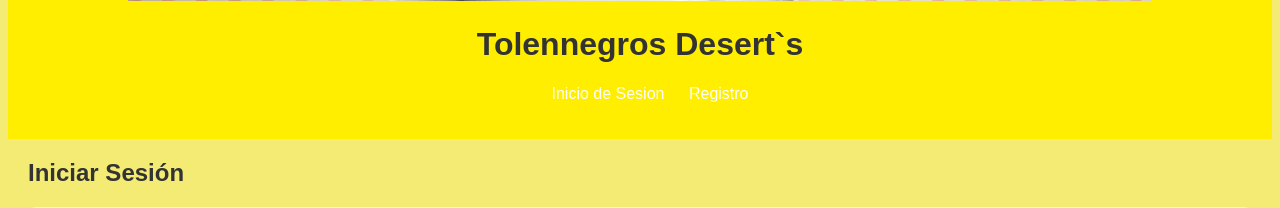
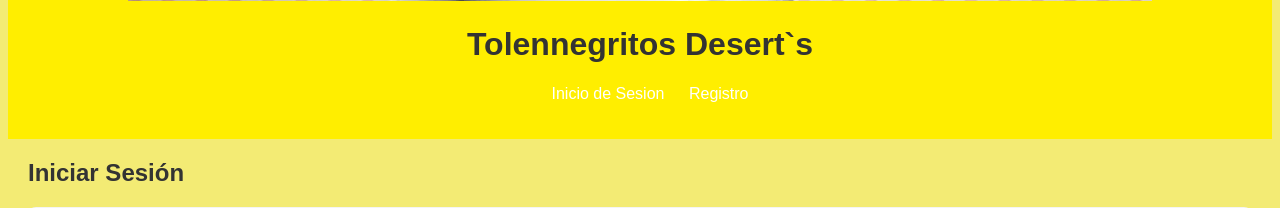
Before and after one commit to Richard1705/TolennegrosDesertsCompany, a Django app: page / in a window 1280 px wide. Shown: the part 1051-1259 px from the top of the page. Run offline with Django 5.2, Linux system fonts and the light colour scheme.

Commit message:
Avance Max

```diff
--- a/ecommerce/tienda/templates/tienda/home.html
+++ b/ecommerce/tienda/templates/tienda/home.html
@@ -32,7 +32,7 @@
         <div class="logo">
             <img src="{% static 'images/nigga.png' %}" alt="Tolennegros Desert`s Logo">
         </div>
-        <h1>Tolennegros Desert`s</h1>
+        <h1>Tolennegritos Desert`s</h1>
         <nav>
             <ul>
                 <li><a href="#iniciodesecion" onclick="mostrarSeccion('iniciodesecion')">Inicio de Sesion</a></li>
```
